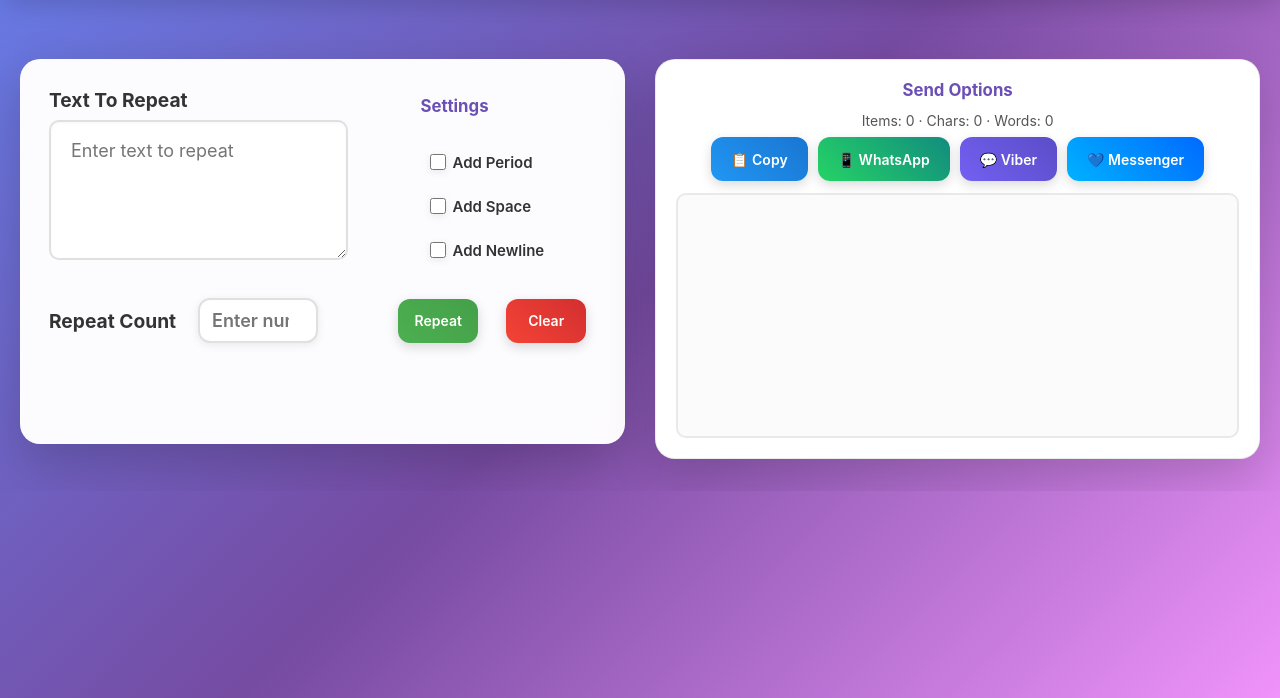
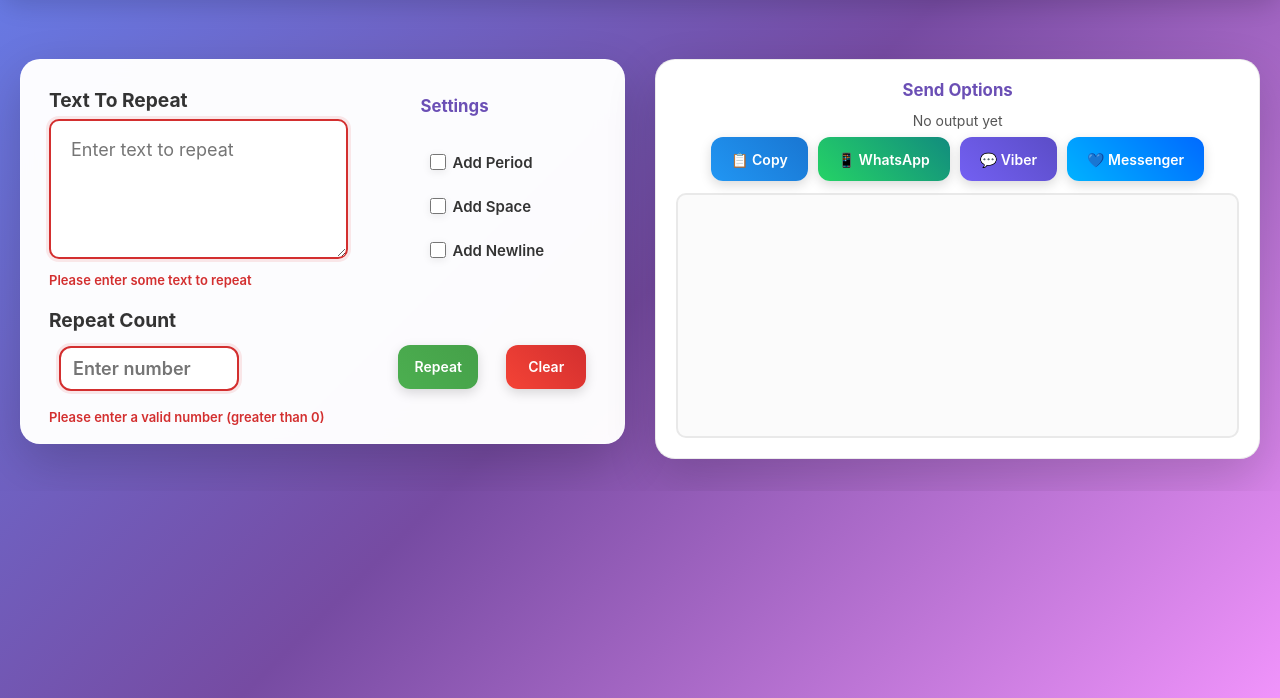
Before and after one commit to Dhrubakd/textrepeater, a plain HTML site: page index.html in a window 1280 px wide. Both pictures are taken after a click on the button "Repeat". Shown: the part 102-800 px from the top of the page. Drawn offline with Linux system fonts and the light colour scheme.

Commit message:
changes are done

```diff
--- a/index.html
+++ b/index.html
@@ -17,6 +17,7 @@
                     <div class="text-input-section">
                         <label for="textInput">Text To Repeat</label>
                         <textarea id="textInput" placeholder="Enter text to repeat"></textarea>
+                        <span class="error-message" id="textError"></span>
                     </div>
                     <div class="settings-section">
                         <h3 class="settings-heading">Settings</h3>
@@ -28,8 +29,11 @@
                     </div>
                 </div>
                 <div class="bottom-row">
-                    <label for="num">Repeat Count</label>
-                    <input type="number" id="num" placeholder="Enter number">
+                    <div class="num-input-wrapper">
+                        <label for="num">Repeat Count</label>
+                        <input type="number" id="num" placeholder="Enter number">
+                        <span class="error-message" id="numError"></span>
+                    </div>
                     <div class="actions">
                         <button class="repeat" onclick="repeatSorry()">Repeat</button>
                         <button class="clear" onclick="clearOutput()">Clear</button>
--- a/script.js
+++ b/script.js
@@ -1,6 +1,28 @@
 function repeatSorry() {
-    let num = parseInt(document.getElementById('num').value) || 0;
-    let text = document.getElementById('textInput').value || '';
+    // Clear previous errors
+    clearErrors();
+
+    let numInput = document.getElementById('num').value;
+    let text = document.getElementById('textInput').value;
+    let num = parseInt(numInput) || 0;
+
+    let hasError = false;
+
+    // Validation
+    if (!numInput || num <= 0) {
+        showError('num', 'Please enter a valid number (greater than 0)');
+        hasError = true;
+    }
+
+    if (!text || text.trim() === '') {
+        showError('textInput', 'Please enter some text to repeat');
+        hasError = true;
+    }
+
+    if (hasError) {
+        return;
+    }
+
     let separators = Array.from(document.querySelectorAll('input[name="separator"]:checked')).map(cb => cb.value);
 
     // Convert NEWLINE token to actual newline character and join all selected separators
@@ -72,3 +94,33 @@ function setPreset(txt) {
     const el = document.getElementById('textInput');
     if (el) el.value = txt;
 }
+
+function showError(inputId, message) {
+    const input = document.getElementById(inputId);
+    const errorElement = document.getElementById(inputId === 'num' ? 'numError' : 'textError');
+
+    if (input && errorElement) {
+        input.classList.add('error');
+        errorElement.textContent = message;
+        errorElement.classList.add('show');
+        input.focus();
+    }
+}
+
+function clearErrors() {
+    const numInput = document.getElementById('num');
+    const textInput = document.getElementById('textInput');
+    const numError = document.getElementById('numError');
+    const textError = document.getElementById('textError');
+
+    if (numInput) numInput.classList.remove('error');
+    if (textInput) textInput.classList.remove('error');
+    if (numError) {
+        numError.classList.remove('show');
+        numError.textContent = '';
+    }
+    if (textError) {
+        textError.classList.remove('show');
+        textError.textContent = '';
+    }
+}
--- a/style.css
+++ b/style.css
@@ -112,6 +112,18 @@ h1 {
     width: 100%;
 }
 
+.num-input-wrapper {
+    display: flex;
+    flex-direction: column;
+    gap: 4px;
+    flex: 1;
+}
+
+.num-input-wrapper > label {
+    margin: 0;
+    white-space: nowrap;
+}
+
 .bottom-row label {
     margin: 0;
     white-space: nowrap;
@@ -120,6 +132,10 @@ h1 {
 .bottom-row input {
     flex: 1;
     max-width: 120px;
+}
+
+.num-input-wrapper input {
+    max-width: 180px;
 }
 
 .bottom-row .actions {
@@ -163,10 +179,37 @@ h1 {
 
 /* Make the numeric input a reasonable width */
 #num {
-    width: 140px;
+    width: 180px;
     padding: 10px 12px;
     font-size: 18px;
     font-weight: 600;
+}
+
+/* Error message styling */
+.error-message {
+    color: #d32f2f;
+    font-size: 13px;
+    margin-top: 4px;
+    font-weight: 600;
+    display: none;
+    min-height: 0;
+}
+
+.error-message.show {
+    display: block;
+    animation: shake 0.3s ease-in-out;
+}
+
+input.error,
+textarea.error {
+    border-color: #d32f2f !important;
+    box-shadow: 0 0 0 3px rgba(211, 47, 47, 0.1) !important;
+}
+
+@keyframes shake {
+    0%, 100% { transform: translateX(0); }
+    25% { transform: translateX(-5px); }
+    75% { transform: translateX(5px); }
 }
 
 .settings-heading {
```
